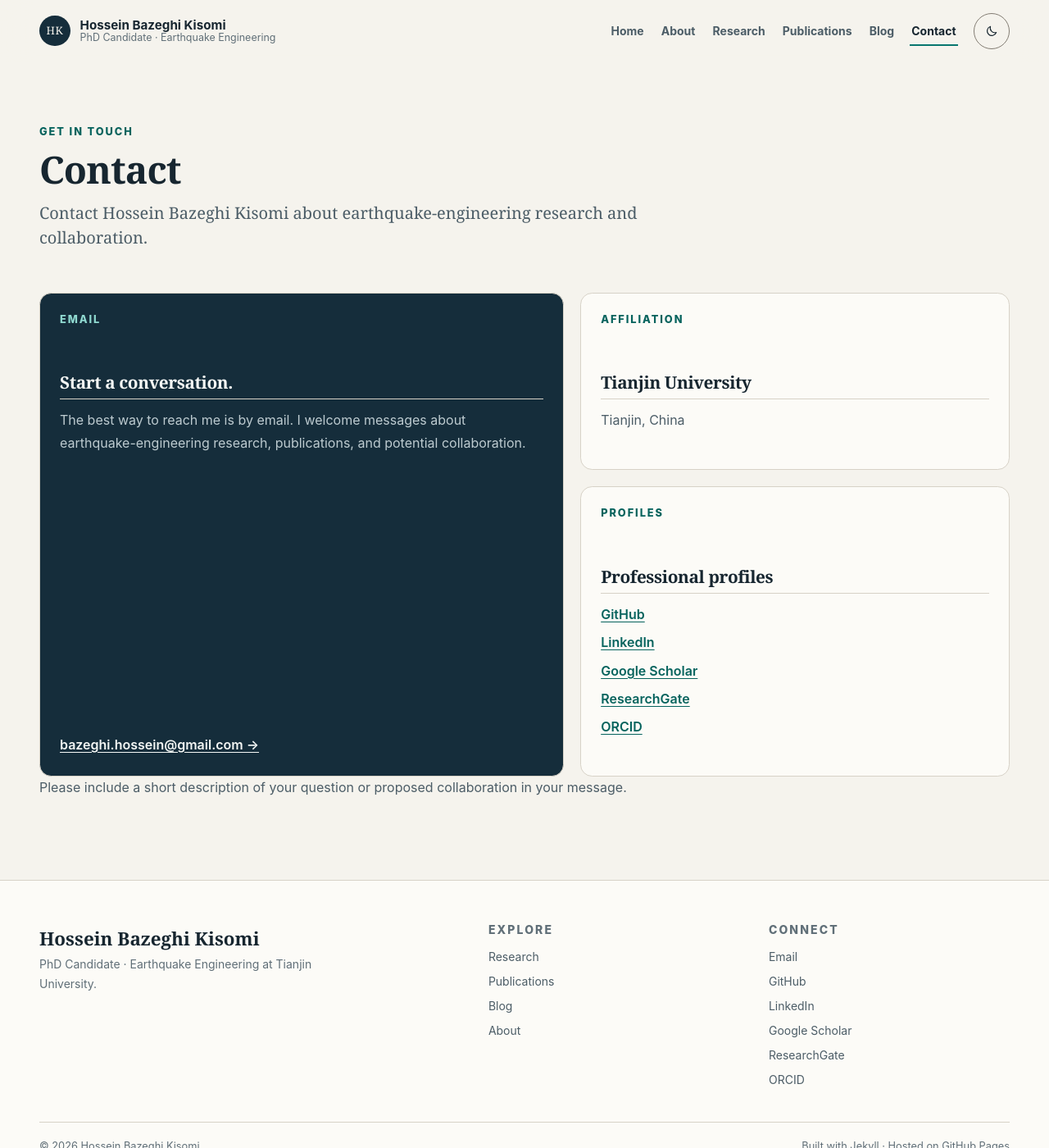
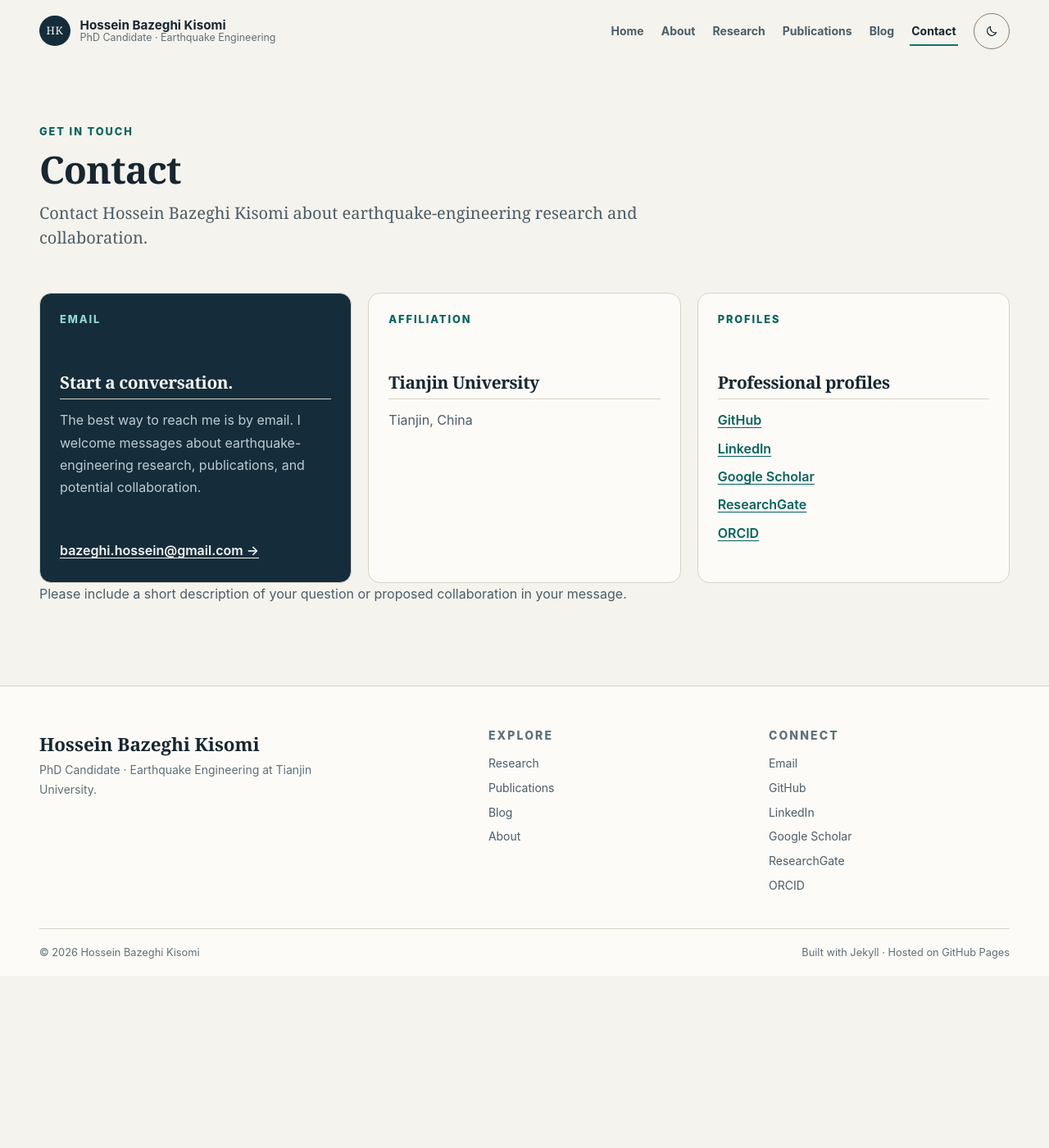
Before and after one commit to HosseinBazeghi/hosseinbazeghi.github.io, a Jekyll site: the page built from contact.md, in a window 1280 px wide and 1400 px high. Shown: the whole window at 82% size. Built offline with Jekyll 4.4.1, drawn with Linux system fonts in a browser that asks for light colours.

Commit message:
Balance contact card proportions

```diff
--- a/assets/css/main.css
+++ b/assets/css/main.css
@@ -507,13 +507,13 @@ figcaption { margin-top: .7rem; color: var(--ink-faint); font-size: .82rem; line
 .cv-entry h3 { margin: 0; font-family: var(--sans); font-size: 1rem; letter-spacing: 0; }
 .cv-entry p { grid-column: 1 / -1; margin: 0; }
 .cv-entry time { color: var(--copper); font-family: var(--mono); font-size: .8rem; }
-.contact-grid { display: grid; grid-template-columns: 1.1fr .9fr; gap: 1.25rem; }
+.contact-grid { display: grid; grid-template-columns: repeat(3, minmax(0, 1fr)); gap: 1.25rem; align-items: stretch; }
 .contact-card { padding: 1.5rem; background: var(--paper-raised); border: 1px solid var(--line); border-radius: var(--radius); }
 .contact-card a { overflow-wrap: anywhere; }
 .contact-card h2 { font-size: 1.3rem; line-height: 1.25; }
 .profile-links { display: grid; gap: .45rem; }
 .profile-links a { width: fit-content; }
-.contact-card--primary { grid-row: span 2; min-height: 20rem; display: flex; flex-direction: column; justify-content: space-between; background: var(--feature-bg); color: var(--feature-muted); }
+.contact-card--primary { display: flex; flex-direction: column; justify-content: space-between; background: var(--feature-bg); color: var(--feature-muted); }
 .contact-card--primary h2, .contact-card--primary a { color: var(--feature-text); }
 .contact-card--primary .eyebrow { color: var(--feature-accent); }
 
@@ -569,6 +569,8 @@ figcaption { margin-top: .7rem; color: var(--ink-faint); font-size: .82rem; line
   .article-aside { position: static; padding: 1rem; background: var(--paper-raised); border: 1px solid var(--line); border-radius: var(--radius); }
   .project-hero { grid-template-columns: 1fr; }
   .project-hero > img { max-width: 40rem; }
+  .contact-grid { grid-template-columns: repeat(2, minmax(0, 1fr)); }
+  .contact-card--primary { grid-column: 1 / -1; }
 }
 
 @media (max-width: 46rem) {
```
